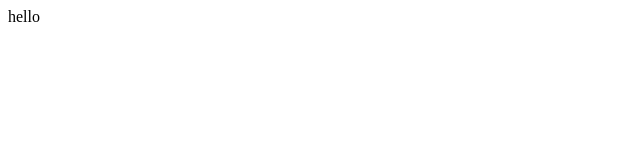
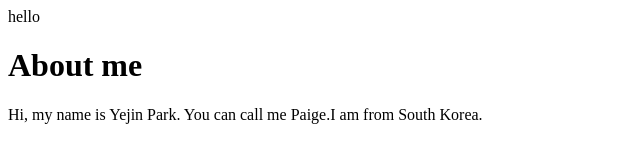
Before and after one commit to ypark29iit/Lab1, a plain HTML site: page index.html in a window 1280 px wide. Shown: the whole page, without its empty margins (0-640 px from the left). Drawn offline with Linux system fonts and the light colour scheme.

Commit message:
add info

```diff
--- a/index.html
+++ b/index.html
@@ -2,3 +2,5 @@
 
 hello
 <html>
+<h1>About me</h1>
+<p> Hi, my name is Yejin Park. You can call me Paige.I am from South Korea.</p>
```
Also changed, not shown: 1 other file.
